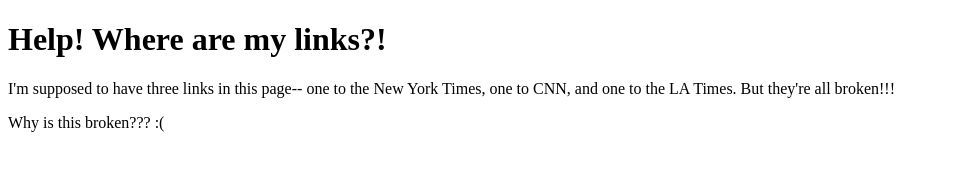
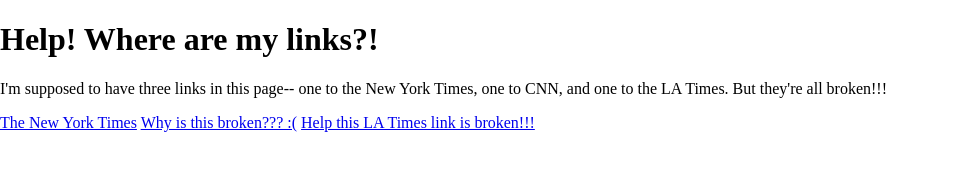
Before and after one commit to ZainMeraki/Debugging-Tests, a plain HTML site: page test-2/test-2.html in a window 1280 px wide. Shown: the whole page, without its empty margins (0-957 px from the left). Drawn offline with nearby package versions, Linux system fonts and the light colour scheme.

Commit message:
Debugged Test-2.html

```diff
--- a/test-2/test-2.html
+++ b/test-2/test-2.html
@@ -3,14 +3,18 @@
 <head>
     <meta charset="UTF-8">
     <meta name="viewport" content="width=device-width, initial-scale=1.0">
-    <title>Document</title>
+    <title>Links</title>
+    <link rel="stylesheet" href="https://cdnjs.cloudflare.com/ajax/libs/normalize/8.0.1/normalize.min.css">
 </head>
+
 <body>
-    <h1>Help! Where are my links?!</h1>
-<p>I'm supposed to have three links in this page-- one to the New York Times, one to CNN, and one to the LA Times. But they're all broken!!!</p>
-<a href="https://www.nytimes.com">
-<a herf="http://www.cnn.com">Why is this broken??? :(</a>
-<a href="http://www.latimes.com/" Help this LA Times link is broken!!!></a>
+
+<h1>Help! Where are my links?!</h1>
+    <p>I'm supposed to have three links in this page-- one to the New York Times, one to CNN, and one to the LA Times. But they're all broken!!!</p>
+
+    <a href="https://www.nytimes.com">The New York Times</a>
+    <a href="http://www.cnn.com">Why is this broken??? :(</a>
+    <a href="http://www.latimes.com/">Help this LA Times link is broken!!!</a>
 
 
 </body>
```
